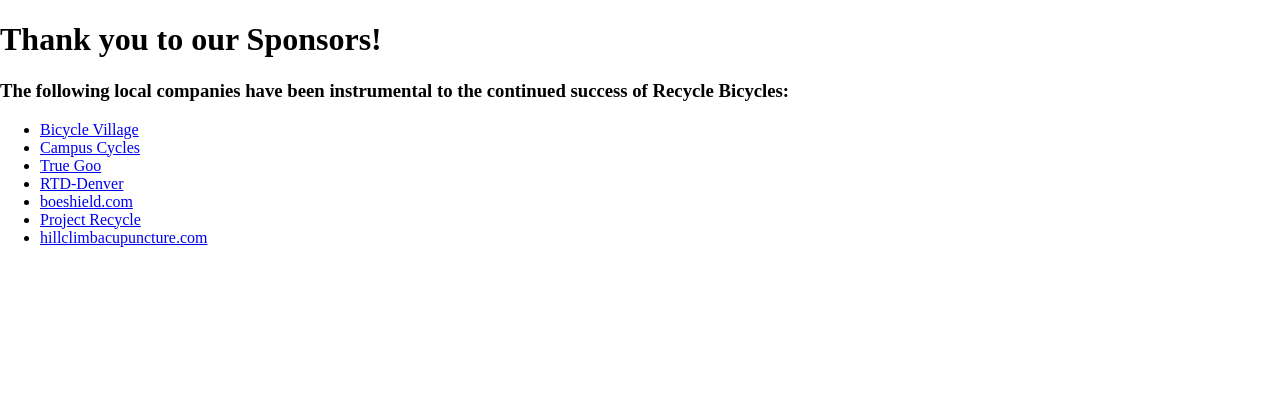
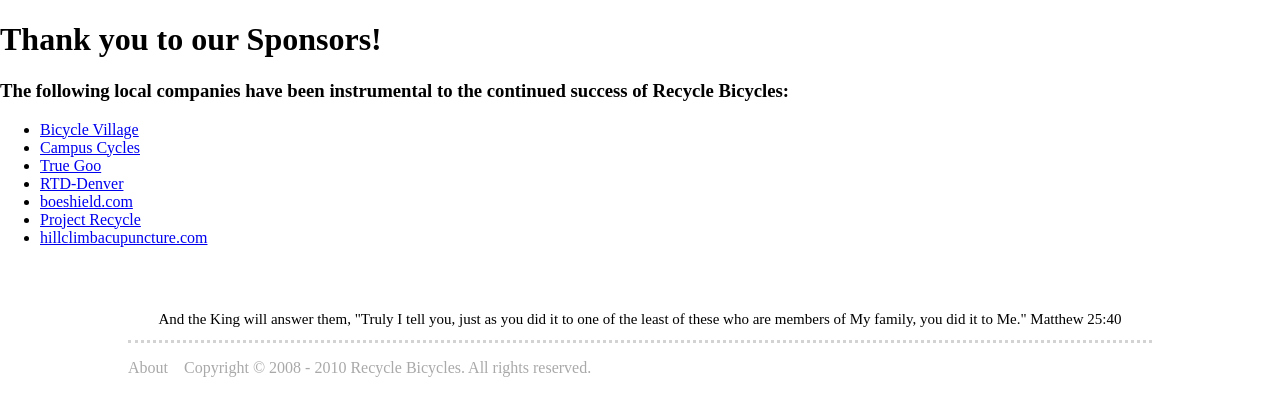
Before and after one commit to JulieDeM/Recycle-Bicycles, a plain HTML site: page sponsors.html in a window 1280 px wide. Drawn offline with Linux system fonts and the light colour scheme.

```diff
--- a/css/sponsors.css
+++ b/css/sponsors.css
@@ -2,6 +2,38 @@ body{
   padding: 0;
   margin: 0;
 }
-#sponsor-list{
+/*#sponsor-list{
 
+}*/
+.quotefooter{
+  text-align: center;
+  margin-top: 5%;
+  margin-bottom: -4%;
+  font-size: 15px;
 }
+.horizontal_dotted_line{
+  border-bottom: 3px dotted lightgrey;
+  width: 80%;
+  align-items: center;
+  margin-left: 10%;
+  margin-top: 5%;
+}
+#aboutlink{
+  color: darkgrey;
+  padding-right: 1em;
+  text-decoration: none;
+}
+#aboutlink:hover{
+  text-decoration: underline;
+  font-weight: bold;
+}
+#copyright{
+  text-align: center;
+}
+footer{
+  display: flex;
+  margin-left: 10%;
+  color: darkgrey;
+  align-items: center;
+  text-align: center;
+}
--- a/sponsors.html
+++ b/sponsors.html
@@ -3,7 +3,7 @@
   <head>
     <meta charset="utf-8">
     <title>Recycle Bicycles | A Non Profit Corporation</title>
-    <link rel="stylesheet" href="/css/sponsors.css" media="screen" title="no title">
+    <link rel="stylesheet" href="css/sponsors.css" media="screen" title="no title">
   </head>
   <body>
     <h1>Thank you to our Sponsors!</h1>
@@ -17,5 +17,11 @@
       <li><a href="#">Project Recycle</a></li>
       <li><a href="#">hillclimbacupuncture.com</a></li>
     </ul>
+    <div class="quotefooter">And the King will answer them, &quot;Truly I tell you, just as you did it to one of the least of these who are members of My family, you did it to Me.&quot; Matthew 25:40</div>
+    <div class="horizontal_dotted_line"></div>
+    <footer>
+      <p><a href="#/about.html" id="aboutlink">About</a></p>
+      <p id="copyright">Copyright &copy 2008 - 2010 Recycle Bicycles. All rights reserved.</p>
+    </footer>
   </body>
 </html>
```
Also changed, not shown: css/master.css (+19 -1 lines).
